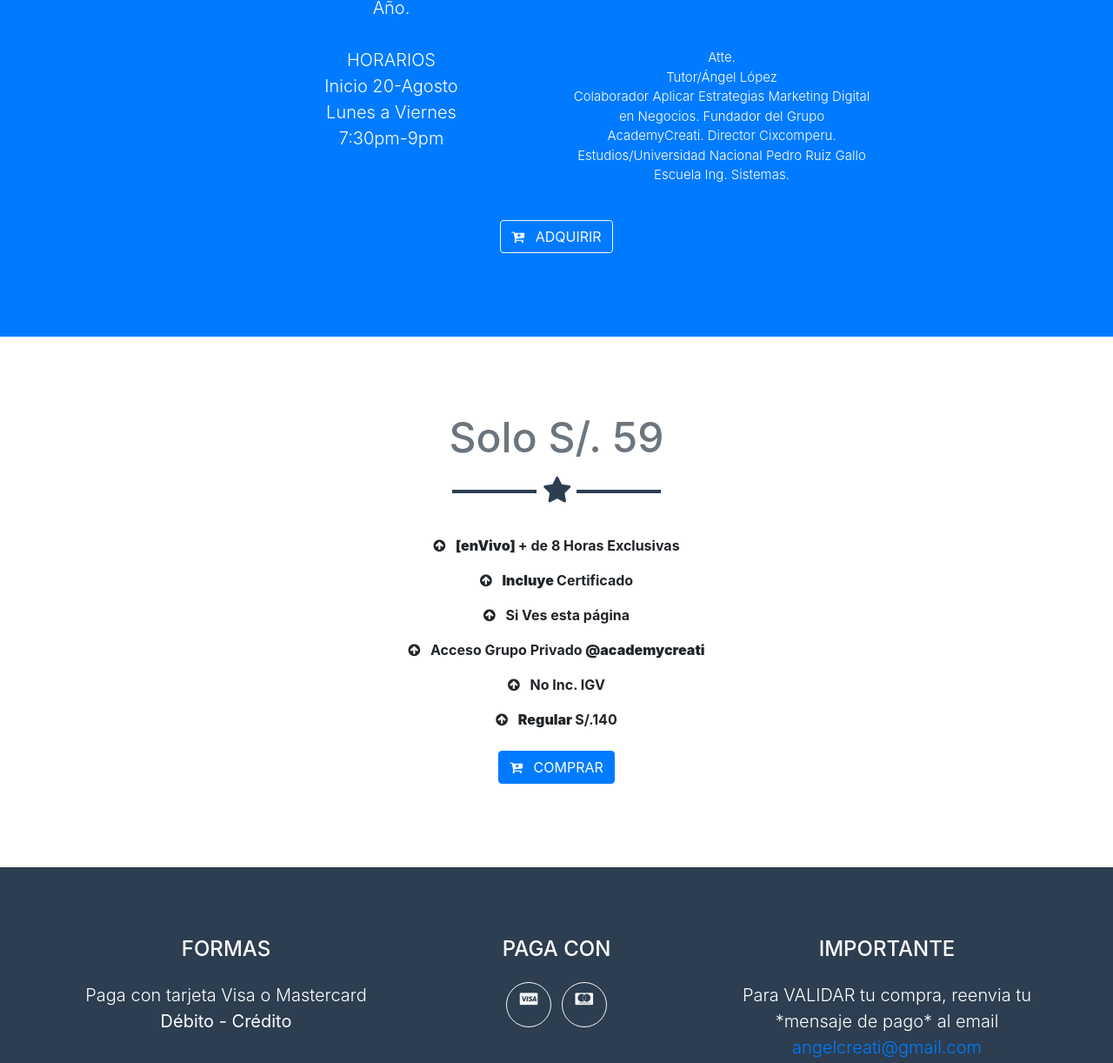
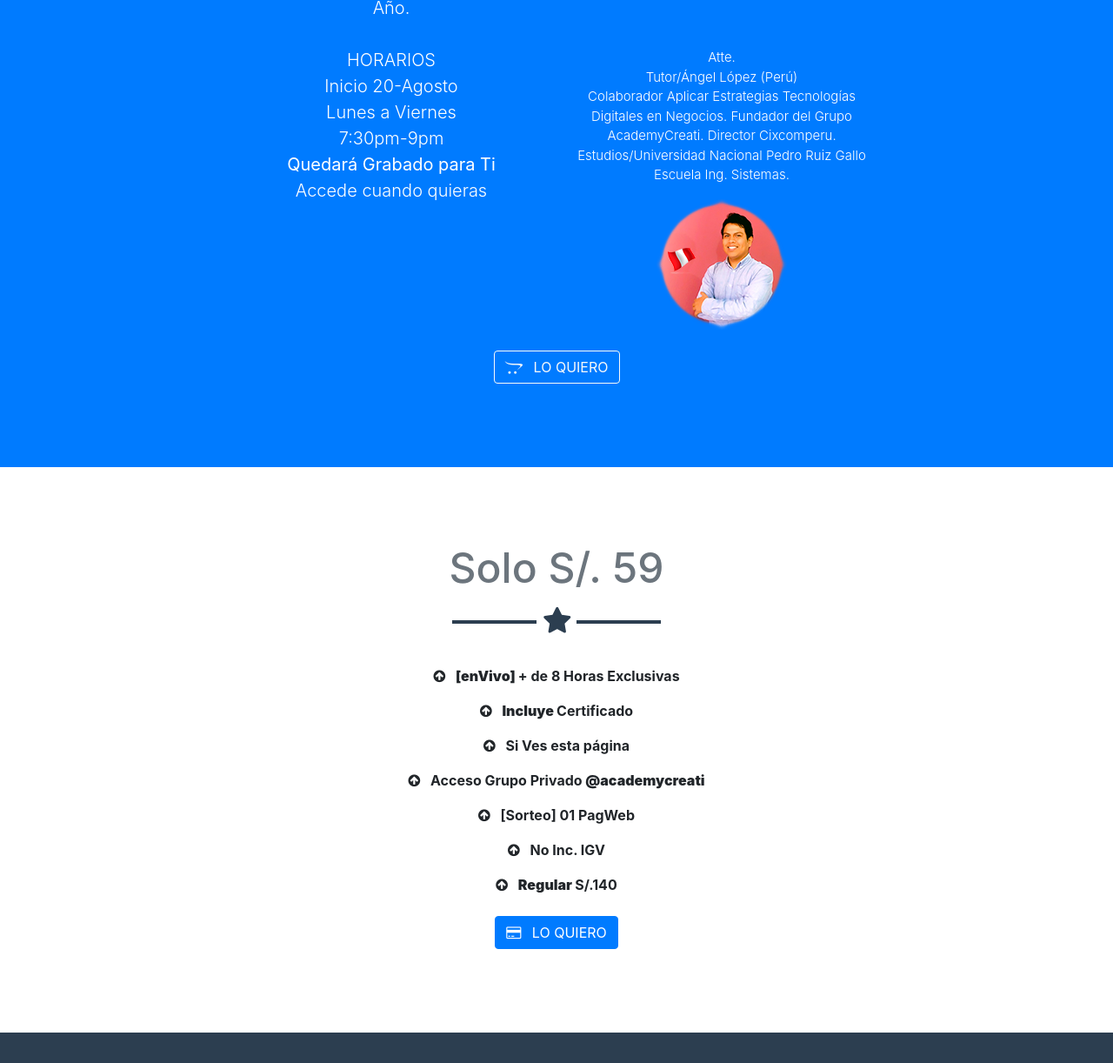
Before and after one commit to angelcreati/seminario, a website with bundled scripts: page index.html in a window 1280 px wide. Shown: the part 2057-3279 px from the top of the page at 87% size. Built offline with nearby package versions, Linux system fonts and the light colour scheme.

Commit message:
Update index.html

```diff
--- a/index.html
+++ b/index.html
@@ -166,17 +166,18 @@
         <hr class="star-light mb-5">
         <div class="row">
           <div class="col-lg-4 ml-auto">
-            <p class="lead">Sesiones EXCLUSIVAS, que las verás hasta el 31-Ago, pertenecientes al Seminario Introducción a Marketing Digital orientado a Facebook Negocios, aplicables a un Negocio o a tu Propio Emprendimiento este Año.<br><br> HORARIOS <br>Inicio 20-Agosto<BR>Lunes a Viernes<br>7:30pm-9pm</p>
+            <p class="lead">Sesiones EXCLUSIVAS, que las verás hasta el 31-Ago, pertenecientes al Seminario Introducción a Marketing Digital orientado a Facebook Negocios, aplicables a un Negocio o a tu Propio Emprendimiento este Año.<br><br> HORARIOS <br>Inicio 20-Agosto<BR>Lunes a Viernes<br>7:30pm-9pm<br><b>Quedará Grabado para Ti</b><br>Accede cuando quieras</p>
           </div>
           <div class="col-lg-4 mr-auto">
 		  <p class="lead">¿QUÉ NECESITO? <br>Se te enviará un enlace de Acceso, para que puedas DISFRUTAR tu contenido [enVivo]. Solo deberás tener un Dispositvo con acceso a Internet. <br></p>
-            <p class="lead" style="font-size: 15px;"><br><br>Atte. <br> Tutor/Ángel López <br> Colaborador Aplicar Estrategias Marketing Digital en Negocios. Fundador del Grupo AcademyCreati. Director Cixcomperu. Estudios/Universidad Nacional Pedro Ruiz Gallo Escuela Ing. Sistemas.</p>
-          </div>
+            <p class="lead" style="font-size: 15px;"><br><br>Atte. <br> Tutor/Ángel López (Perú)<br> Colaborador Aplicar Estrategias Tecnologías Digitales en Negocios. Fundador del Grupo AcademyCreati. Director Cixcomperu. Estudios/Universidad Nacional Pedro Ruiz Gallo Escuela Ing. Sistemas.</p>
+          <img class="img-fluid d-block mx-auto" src="img/profile-al.png" alt="">
+	  </div>
         </div>
         <div class="text-center mt-4">
           <a class="btn btn-xl btn-outline-light" href="https://www.mercadopago.com/mpe/checkout/start?pref_id=273930937-a03796b8-ce29-4083-8cb9-7c041bc37b04">
-            <i class="fa fa-cart-plus mr-2"></i>
-            ADQUIRIR
+            <i class="fa fa-opencart mr-2"></i>
+            LO QUIERO
           </a>
         </div>
       </div>
@@ -195,13 +196,14 @@
 			<p class="text-center"><i class="fa fa-arrow-circle-up mr-2"></i> <b>Incluye </b>Certificado</p>
 			<p class="text-center"><i class="fa fa-arrow-circle-up mr-2"></i> Si Ves esta página </p>
 			<p class="text-center"><i class="fa fa-arrow-circle-up mr-2"></i> Acceso Grupo Privado <b>@academycreati</b> </p>
-			<p class="text-center"><i class="fa fa-arrow-circle-up mr-2"></i> No Inc. IGV</p>
+			<p class="text-center"><i class="fa fa-arrow-circle-up mr-2"></i> [Sorteo] 01 PagWeb</p>
+		  	<p class="text-center"><i class="fa fa-arrow-circle-up mr-2"></i> No Inc. IGV</p>
 			<p class="text-center"><i class="fa fa-arrow-circle-up mr-2"></i> <b>Regular </b>S/.140 </p>
 
 		<div class="text-center mt-4">
           <a class="btn btn-xl btn-primary" href="https://www.mercadopago.com/mpe/checkout/start?pref_id=273930937-a03796b8-ce29-4083-8cb9-7c041bc37b04">
-            <i class="fa fa-cart-plus mr-2"></i>
-            COMPRAR
+            <i class="fa fa-credit-card mr-2"></i>
+            LO QUIERO
           </a>
         </div>
 
```
